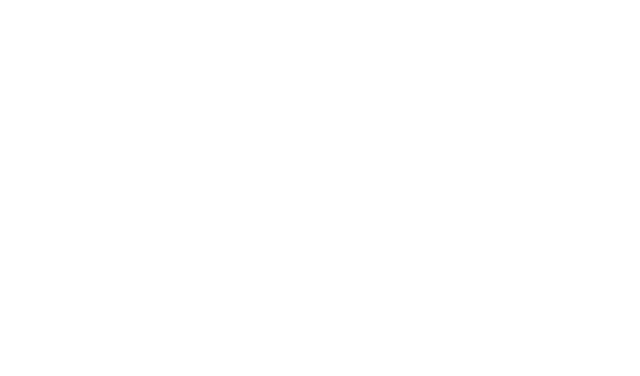
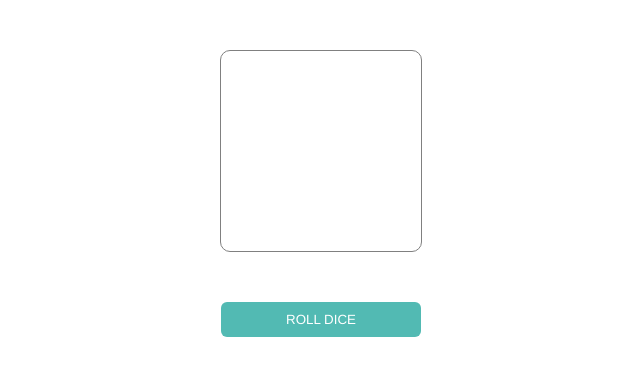
Before and after one commit to PalermoD/jsplay, a plain HTML site: page index.html in a window 1280 px wide. Shown: the whole page, without its empty margins (319-959 px from the left). Drawn offline with Linux system fonts and the light colour scheme.

Commit message:
added html markup and css for object literal example dice

```diff
--- a/index.html
+++ b/index.html
@@ -6,6 +6,8 @@
 	<link rel="stylesheet" href="styles.css">
 </head>
 <body>
+	<p id="placeholder"></p>
+    <button id="button">Roll Dice</button>
 
 
 	<script src="scripts.js"></script>
--- a/scripts.js
+++ b/scripts.js
@@ -18,7 +18,7 @@ function diceRoll(){
 }
 
 
-// object literal of the dice
+// object literal of the dice with a roll property
 
 var dice = {
 	roll: function(){
--- a/styles.css
+++ b/styles.css
@@ -0,0 +1,23 @@
+* {
+  font-family: Helvetica, Arial, sans-serif;
+  text-align: center;
+}
+button {
+  background-color: rgb(82, 186, 179);
+  border-radius: 6px;
+  border: none;
+  color: rgb(255, 255, 255);
+  padding: 10px;
+  text-transform: uppercase;
+  width: 200px;
+  cursor: pointer;
+}
+#placeholder {
+  height: 100px;
+  width: 100px;
+  padding: 50px;
+  margin: 50px auto;
+  border: 1px solid gray;
+  border-radius: 10px;
+  font-size:80px;
+}
```
